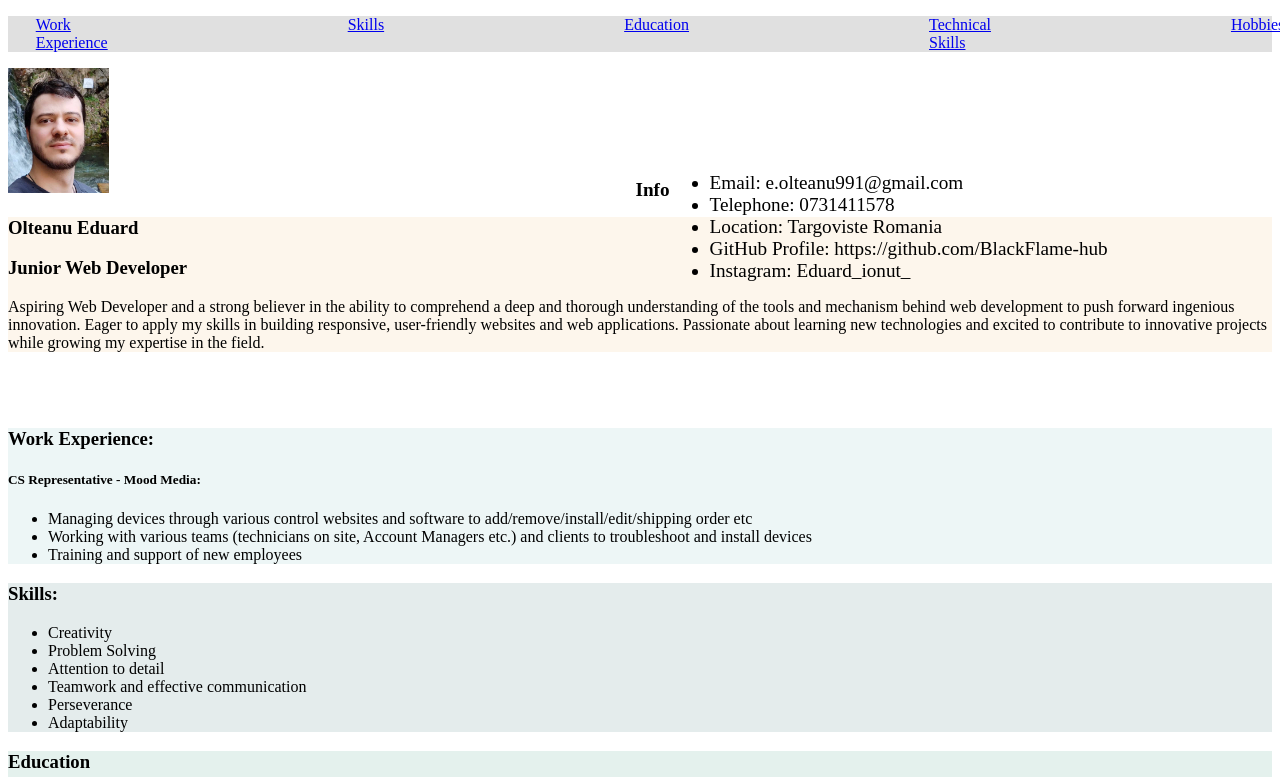
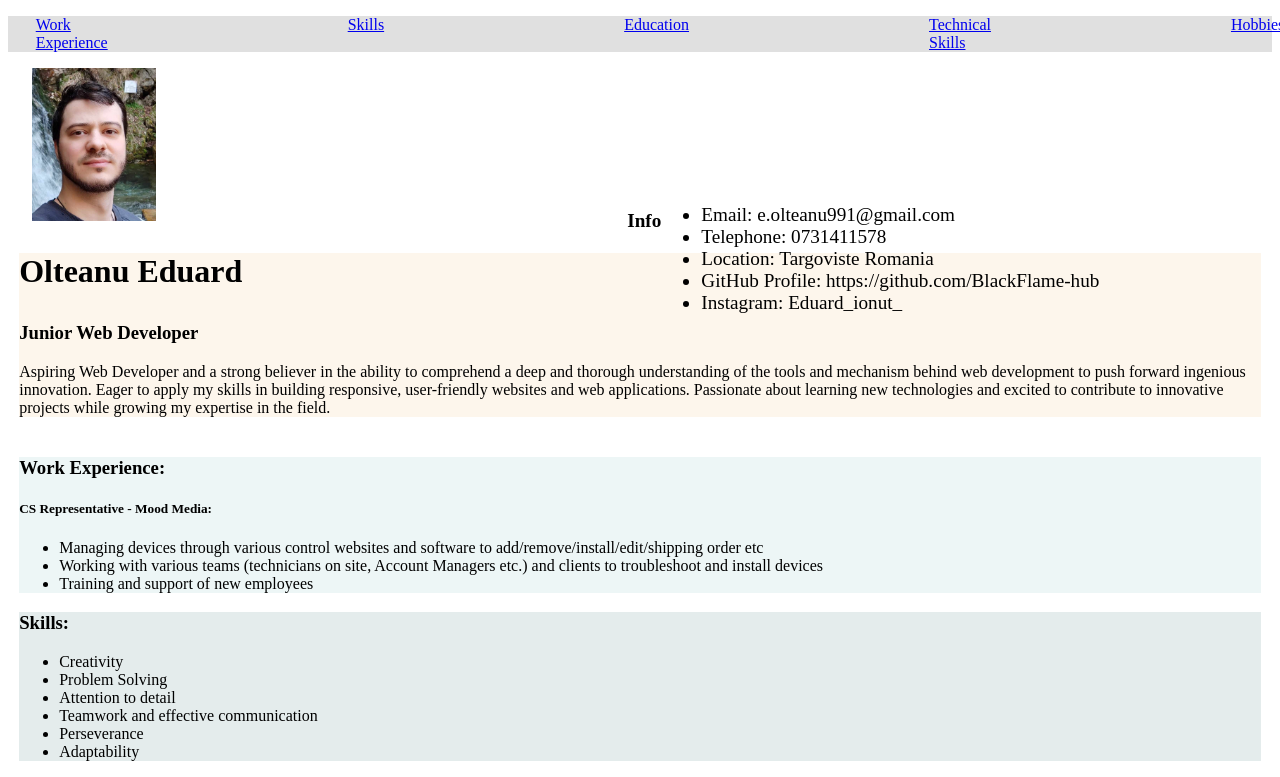
Before and after one commit to BlackFlame-hub/MyCV, a plain HTML site: page index.html in a window 1280 px wide. Shown: the top 777 px of the page. Drawn offline with Linux system fonts and the light colour scheme.

Commit message:
Further additional changes

```diff
--- a/index.html
+++ b/index.html
@@ -14,18 +14,14 @@
         list-style: none;
       }
 
-      header nav ul li {
-        text-decoration: none;
+      aside img {
+        display: flex;
+        max-width: 10%;
+        height: auto;
+        margin: 0.8em;
       }
 
-      aside img {
-        display: flex;
-        max-width: 8%;
-        height: auto;
-        margin-bottom: 1.5em;
-      }
-
-      header article h1 {
+      main article section h1 {
         font-size: 2rem;
       }
 
@@ -33,8 +29,8 @@
         display: flex;
         justify-content: right;
         align-items: right;
-        margin-top: -17%;
-        padding-right: 13%;
+        margin-top: -20%;
+        margin-right: 13%;
         font-size: 1.2rem;
       }
 
@@ -52,6 +48,11 @@
         display: flex;
         justify-content: center;
         gap: 10em;
+      }
+
+      main,
+      footer {
+        margin: 0em 0.7em 0em 0.7em;
       }
     </style>
   </head>
```
